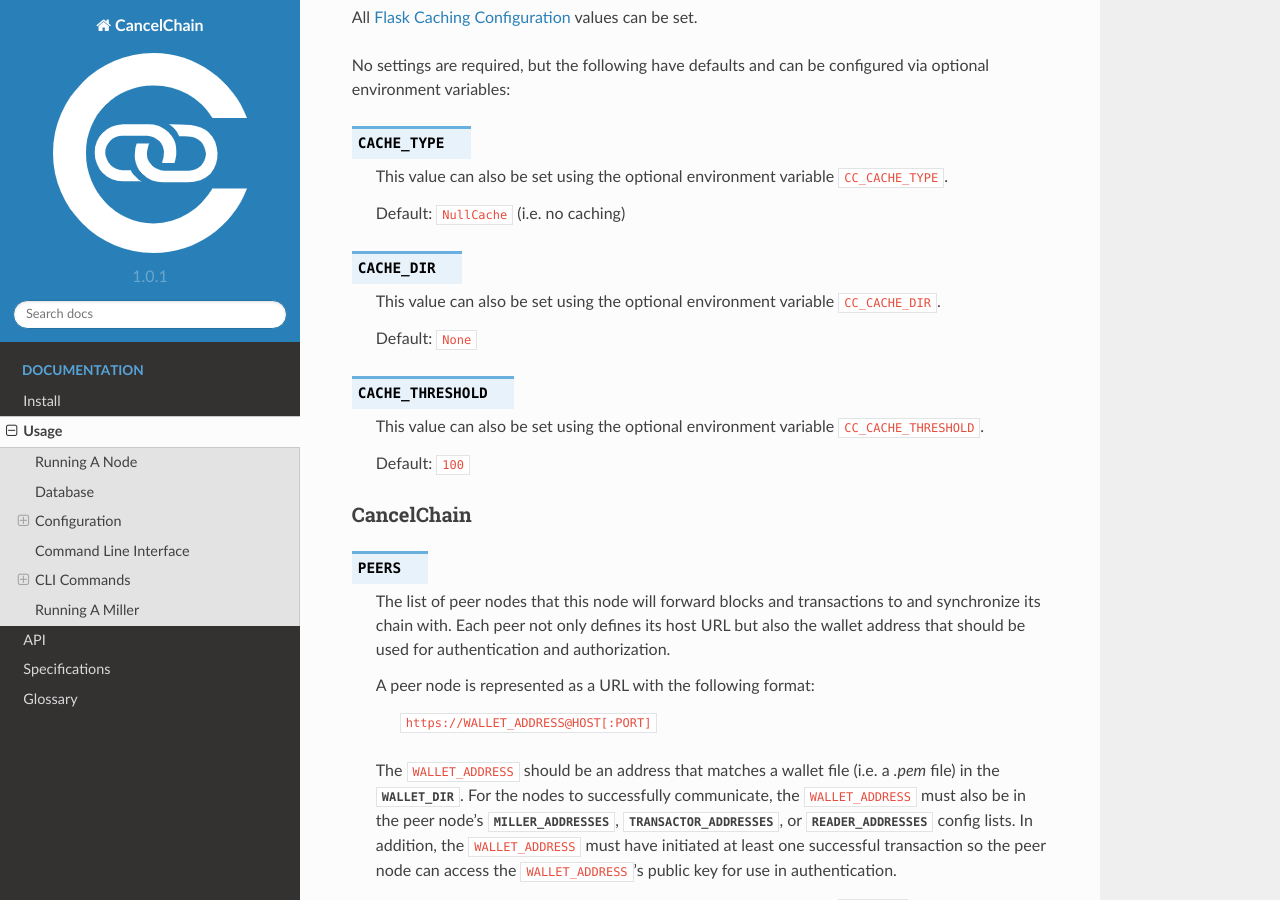
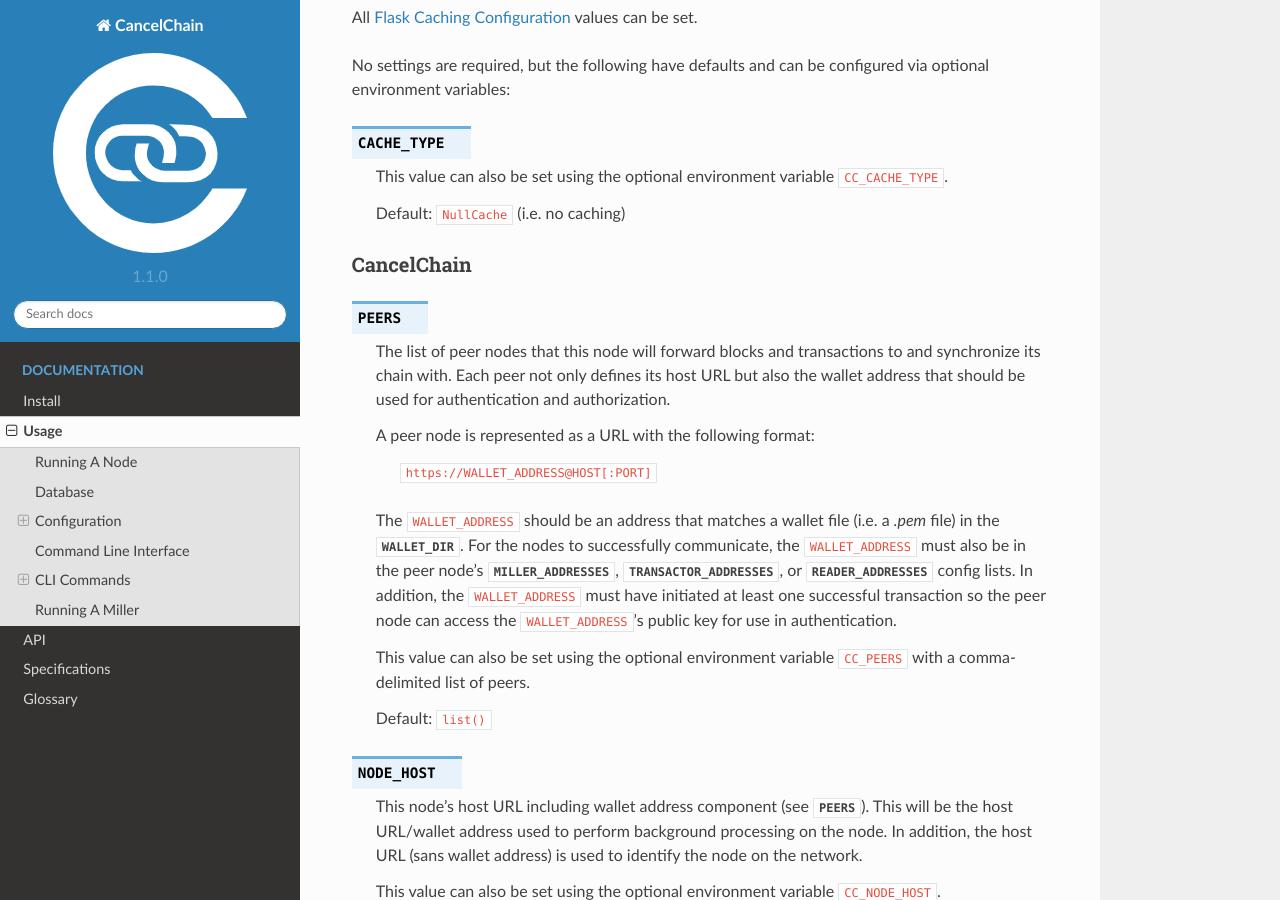
Before and after one commit to cancelchain/documentation, a Sphinx documentation site: the page built from docs/source/usage.rst, in a window 1280 px wide and 900 px high, scrolled down 2291 px. Built offline with Sphinx 7.4.7 and the Read the Docs theme 2.0.0, drawn with Linux system fonts in a browser that asks for light colours.

Commit message:
Remove docs for deprecated env settings for cache

```diff
--- a/docs/source/conf.py
+++ b/docs/source/conf.py
@@ -6,8 +6,8 @@
 copyright = '2023 Thomas Bohmbach, Jr.'
 author = 'Thomas Bohmbach, Jr.'
 
-release = '1.0'
-version = '1.0.1'
+release = '1.1'
+version = '1.1.0'
 
 # -- General configuration
 
--- a/docs/source/usage.rst
+++ b/docs/source/usage.rst
@@ -96,19 +96,6 @@
     This value can also be set using the optional environment variable ``CC_CACHE_TYPE``.
 
     Default: ``NullCache`` (i.e. no caching)
-
-.. py:data:: CACHE_DIR
-
-    This value can also be set using the optional environment variable ``CC_CACHE_DIR``.
-
-    Default: ``None``
-
-.. py:data:: CACHE_THRESHOLD
-
-    This value can also be set using the optional environment variable ``CC_CACHE_THRESHOLD``.
-
-    Default: ``100``
-
 
 CancelChain
 ^^^^^^^^^^^
```
